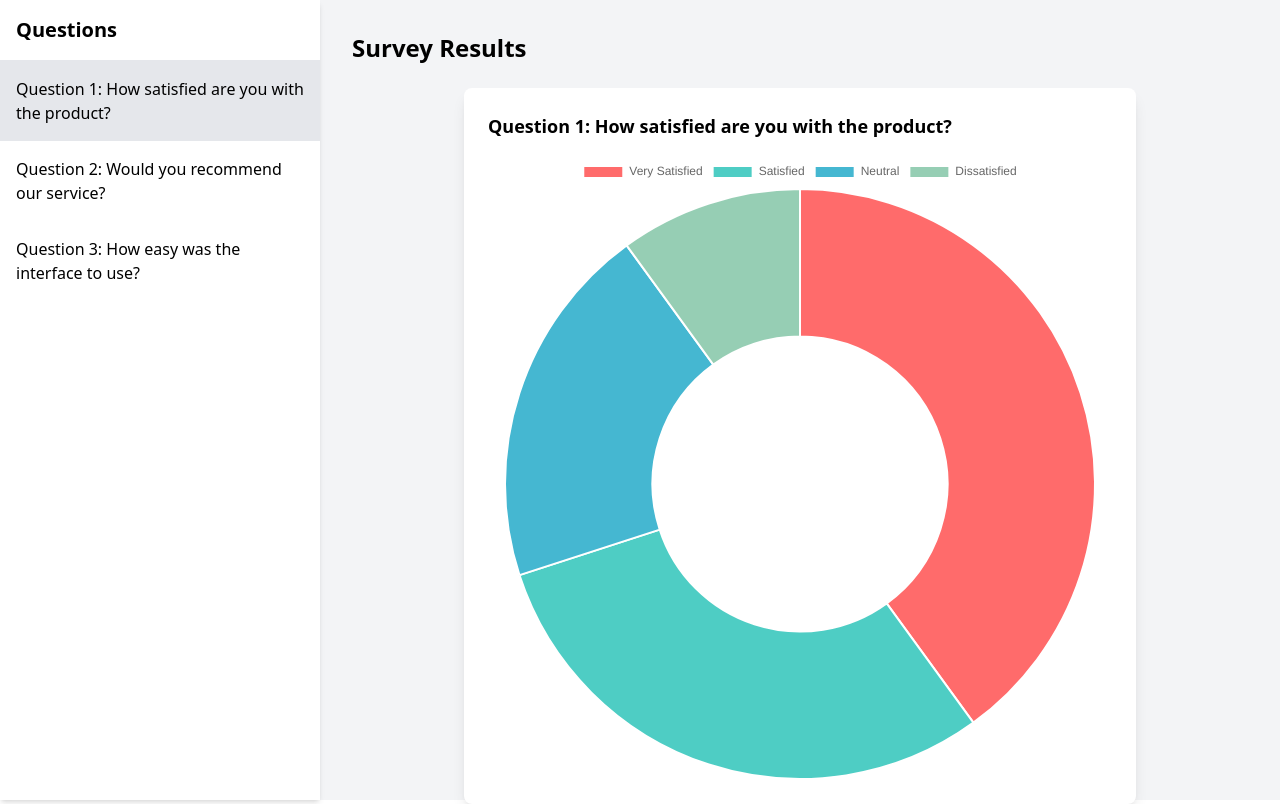
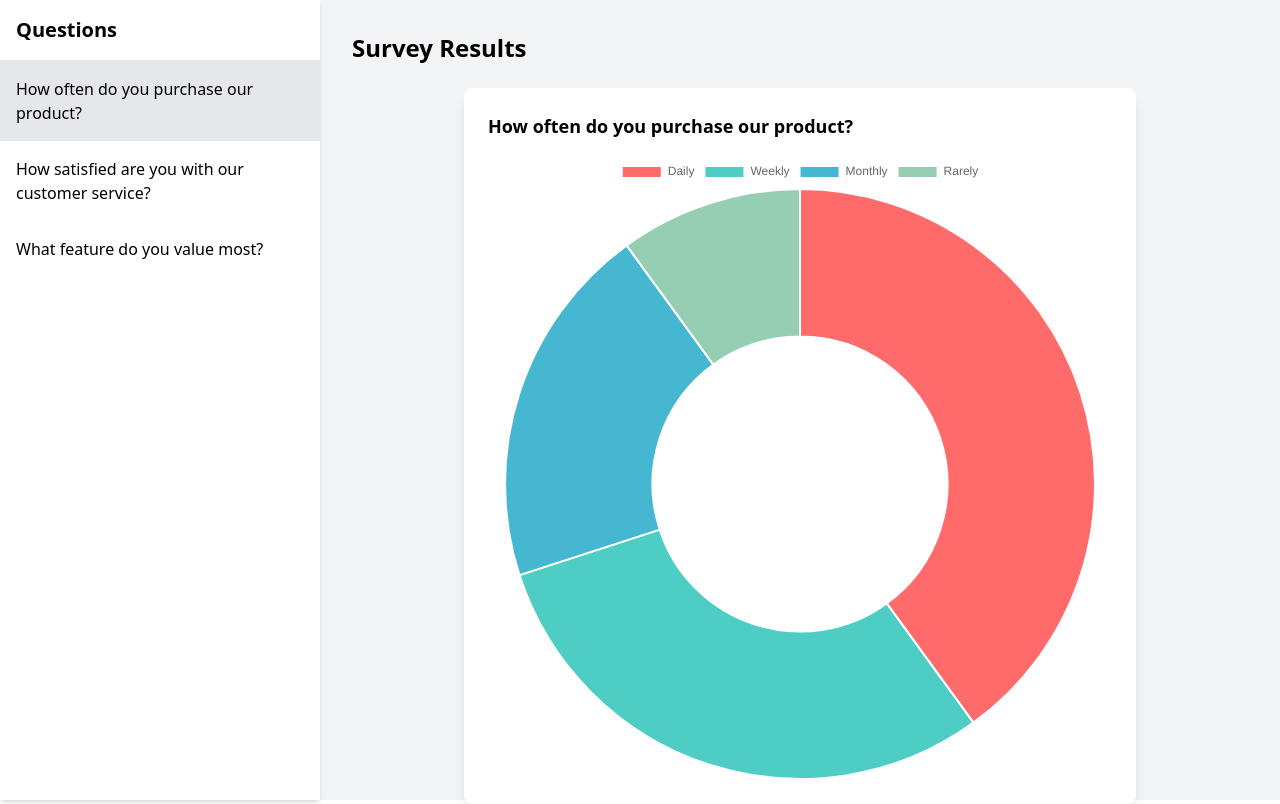
Before and after one commit to stephen326/comp3421project, a React (Create React App) app in the folder frontend/: page /result-page in a window 1280 px wide. Built offline with nearby package versions, Linux system fonts and the light colour scheme; no server answers.

Commit message:
change some result page to websocket

```diff
--- a/frontend/package.json
+++ b/frontend/package.json
@@ -12,11 +12,11 @@
     "react": "^19.1.0",
     "react-chartjs-2": "^5.3.0",
     "react-dom": "^19.1.0",
-    "react-router-dom": "^7.5.1",
+    "react-router-dom": "^6.16.0",
     "react-scripts": "5.0.1",
+    "socket.io-client": "^4.8.1",
     "web-vitals": "^2.1.4",
-    "ws": "^8.18.1",
-    "react-router-dom": "^6.16.0"
+    "ws": "^8.18.1"
   },
   "scripts": {
     "start": "react-scripts start",
--- a/frontend/src/QueryPage.jsx
+++ b/frontend/src/QueryPage.jsx
@@ -1,4 +1,9 @@
 import React, { useState, useEffect } from 'react';
+import { io } from 'socket.io-client';
+
+const socket = io('http://localhost:5000'); // 根据你的后端端口修改
+const POLL_ID = 1; // 假设是第一个问卷
+
 
 // Sample JSON data (in a real app, this would be fetched from a file or API)
 const surveyData = {
@@ -11,7 +16,7 @@ const surveyData = {
     {
       id: 2,
       text: "How satisfied are you with our customer service?",
-      options: ["Very Satisfied", "Satisfied", "Neutral", "Dissatisfied"]
+      options: ["Satisfied", "Neutral", "Dissatisfied"]
     },
     {
       id: 3,
@@ -43,8 +48,9 @@ const QueryPage = () => {
 
   const handleSubmit = (e) => {
     e.preventDefault();
-    console.log('Survey Responses:', responses);
+    console.log(responses);
     // Handle submission (e.g., send to server)
+    socket.emit('vote', { pollId: POLL_ID, optionId:responses[0] });
   };
 
   return (
--- a/frontend/src/ResultPage.jsx
+++ b/frontend/src/ResultPage.jsx
@@ -1,5 +1,6 @@
 import React, { useState, useRef, useLayoutEffect, useEffect } from 'react';
 import { Doughnut } from 'react-chartjs-2';
+import { io } from 'socket.io-client';
 import { Chart as ChartJS, ArcElement, Tooltip, Legend } from 'chart.js';
 import 'tailwindcss/tailwind.css';
 
@@ -16,16 +17,22 @@ const colorPalette = [
 
 // Sample data for questions and results
 const questions = [
-  { id: 1, text: 'Question 1: How satisfied are you with the product?' },
-  { id: 2, text: 'Question 2: Would you recommend our service?' },
-  { id: 3, text: 'Question 3: How easy was the interface to use?' },
-];
-
-const labelData = [
-  ['Very Satisfied', 'Satisfied', 'Neutral', 'Dissatisfied'],
-  ['Yes', 'No', 'Maybe'],
-  ['Very Easy', 'Easy', 'Moderate', 'Difficult'],
-];
+    {
+      id: 1,
+      text: "How often do you purchase our product?",
+      options: ["Daily", "Weekly", "Monthly", "Rarely"]
+    },
+    {
+      id: 2,
+      text: "How satisfied are you with our customer service?",
+      options: ["Satisfied", "Neutral", "Dissatisfied"]
+    },
+    {
+      id: 3,
+      text: "What feature do you value most?",
+      options: ["Quality", "Price", "Brand", "Support"]
+    }
+  ];
 
 const resultData = [
   [40, 30, 20, 10],
@@ -33,23 +40,22 @@ const resultData = [
   [50, 30, 15, 5]
 ];
 
+const socket = io('http://localhost:5000'); // 根据你的后端端口修改
+const POLL_ID = 1; // 假设是第一个问卷
+
 const ResultPage = () => {
   const [selectedQuestion, setSelectedQuestion] = useState(0);
-  const [ws, setWs] = useState(null);
-  const [messages, setMessages] = useState([]);
-  const [message, setMessage] = useState('');
+  const [data, setData] = useState(resultData);
 
   useEffect(() => {
-    const websocket = new WebSocket('ws://127.0.0.1:8080');
-    websocket.onmessage = (evt) => {
-      const data = JSON.parse(evt.data);
-      resultData[data.index] = data.data;
-    };
-    setWs(websocket);
+    // use api to fech the json
 
-    return () => {
-      websocket.close();
-    };
+    socket.emit('joinPoll', POLL_ID);
+    socket.on('updateVotes', (d) => {
+      data[1] = d.map((opt) => opt.vote_count);
+      setData(data);
+    });
+    return () => socket.off('updateVotes');
   }, []);
 
   const handleQuestionClick = (index) => {
@@ -58,7 +64,7 @@ const ResultPage = () => {
 
   // 美味的预制data(?)
   const chartData = {
-    labels: labelData[selectedQuestion],
+    labels: questions[selectedQuestion].options,
     datasets: [
       {
         data: resultData[selectedQuestion],
```
Also changed, not shown: 1 other file (tests, documents, lock files or other folders).
